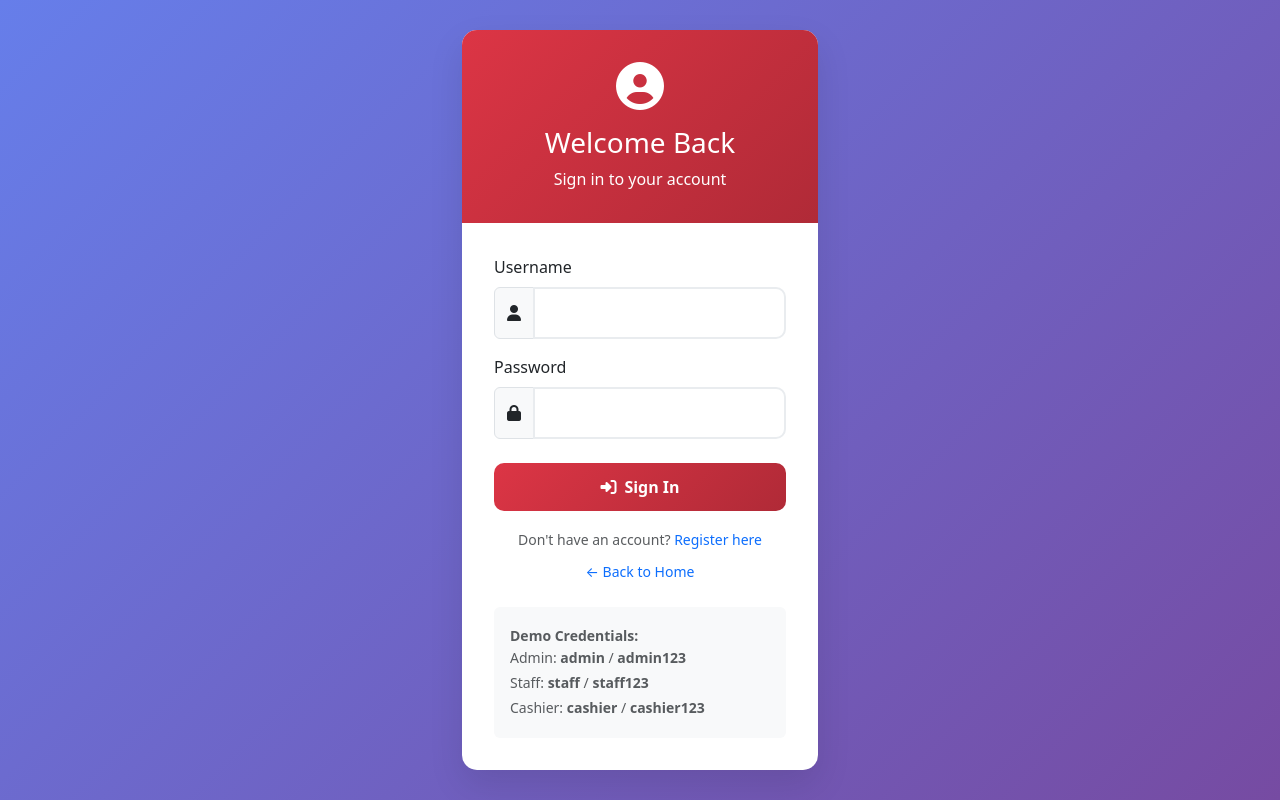
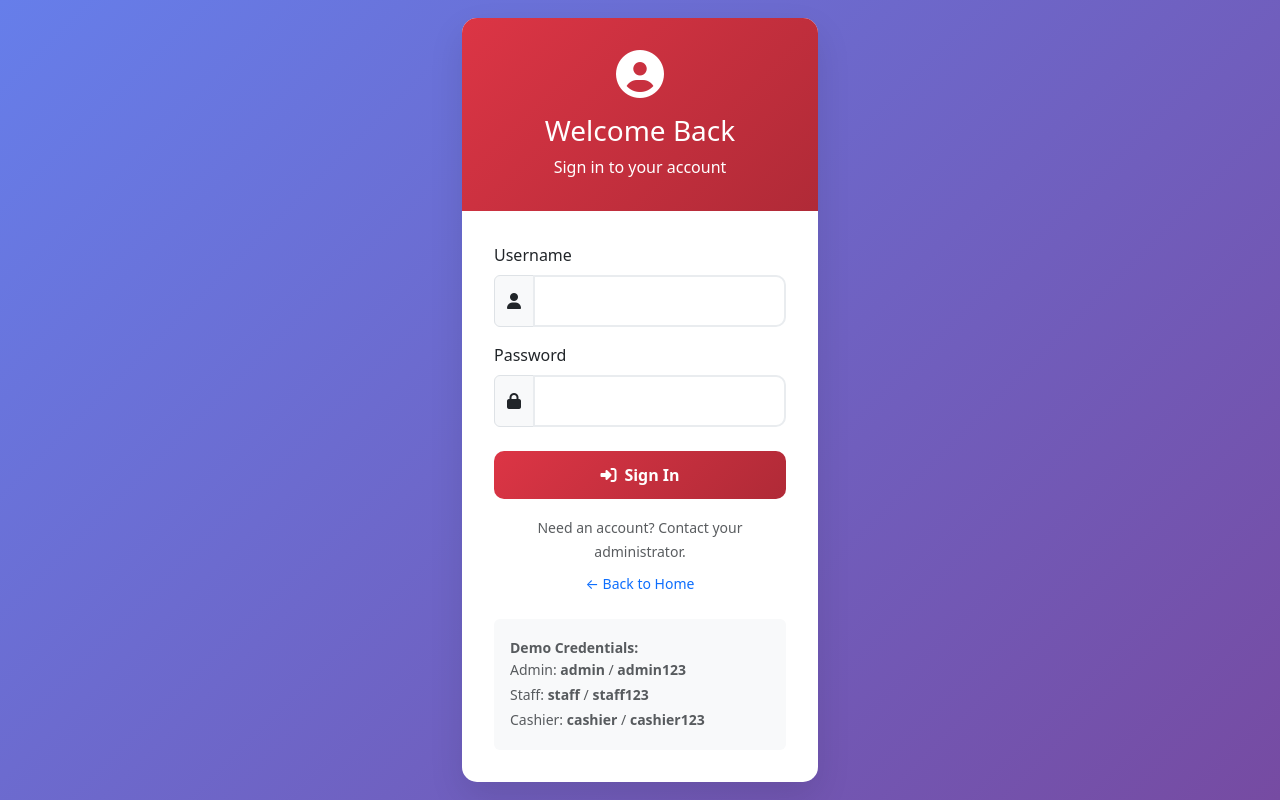
Before and after one commit to LeeDev428/point-shift_pos-system, a PHP site: page /point-shift_pos-system/login.php in a window 1280 px wide. Run offline with PHP 8.4, Linux system fonts and the light colour scheme.

Commit message:
Update login.php

```diff
--- a/login.php
+++ b/login.php
@@ -131,8 +131,7 @@ if ($result['success']) {
 
                         <div class="text-center mt-3">
                             <small class="text-muted">
-                                Don't have an account?
-                                <a href="register.php" class="text-decoration-none">Register here</a>
+                                Need an account? Contact your administrator.
                             </small>
                         </div>
 
```
